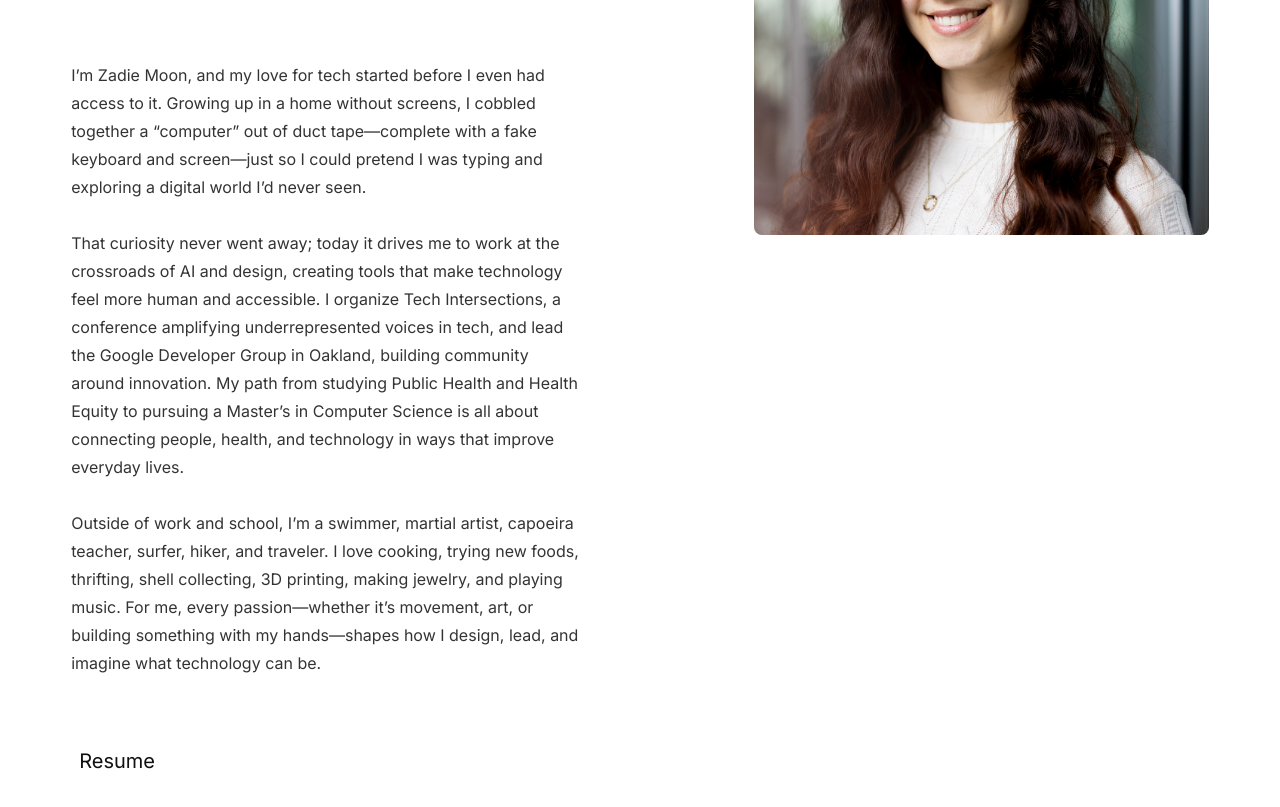
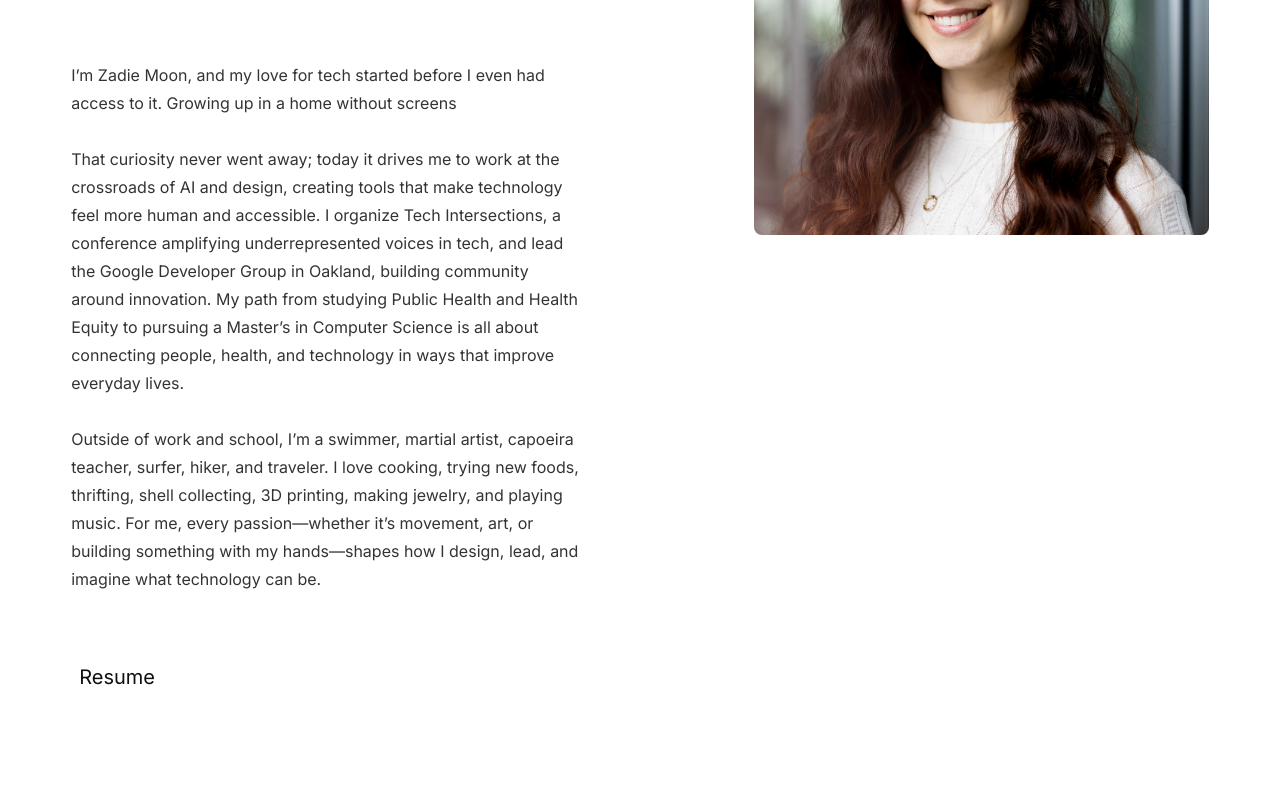
Before and after one commit to zprintln/me, a website: page about.html in a window 1280 px wide. Shown: the part 435-1242 px from the top of the page. Drawn offline with nearby package versions, Linux system fonts and the light colour scheme; some icons are missing.

```diff
--- a/about.html
+++ b/about.html
@@ -67,8 +67,7 @@
 
             <p>
                 I’m Zadie Moon, and my love for tech started before I even had access to it.
-                Growing up in a home without screens, I cobbled together a “computer” out of duct tape—complete with a fake keyboard and screen—just
-                so I could pretend I was typing and exploring a digital world I’d never seen.
+                Growing up in a home without screens
                 <br><br>
                 That curiosity never went away; today it drives me to
                 work at the crossroads of AI and design, creating tools that make technology feel more human and accessible. I organize
```
Also changed, not shown: index.html (+1 -1 lines).
